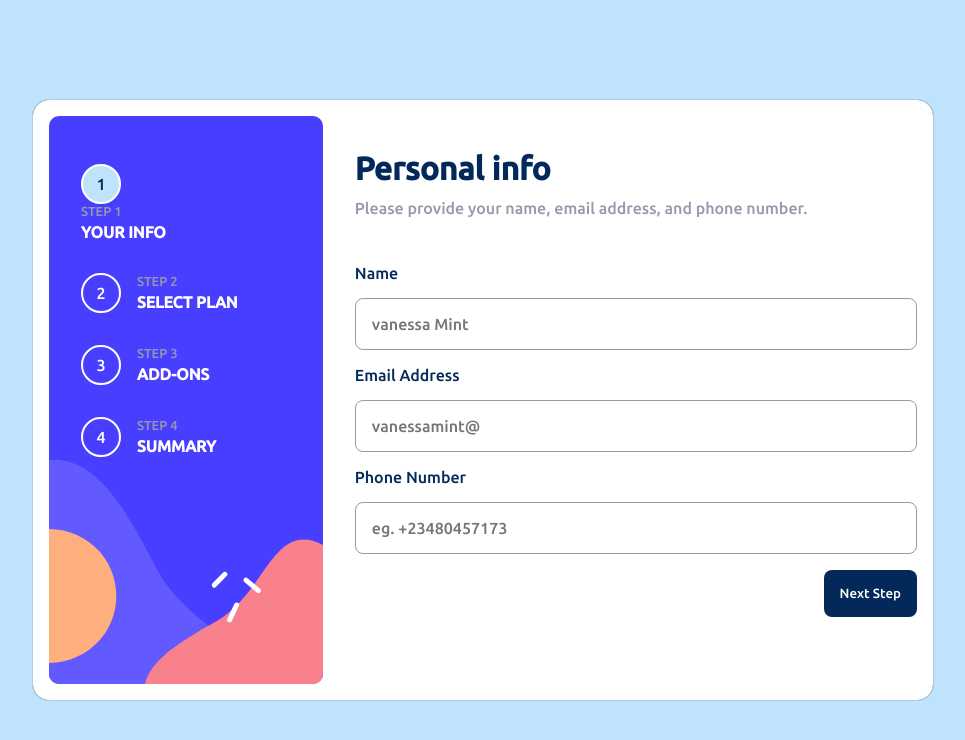
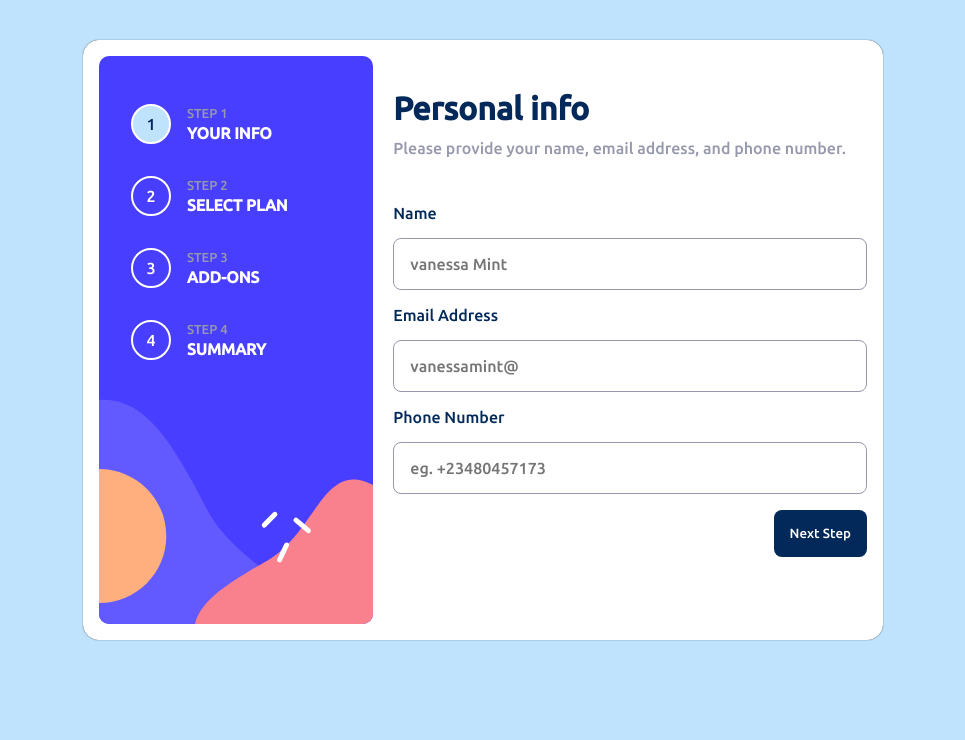
Before and after one commit to Kaddesh/Multi-step-form, a plain HTML site: page index.html in a window 1280 px wide. Shown: the whole page, without its empty margins (157-1122 px from the left). Drawn offline with Linux system fonts and the light colour scheme.

Commit message:
fix class issue

```diff
--- a/index.html
+++ b/index.html
@@ -20,7 +20,7 @@
 
       <div class="sidebar">
 
-        <div class="active">
+        <div class="active step-div">
           <div class="circle">1</div>
           <div class="step-content">
             <span>STEP 1</span>
--- a/style.css
+++ b/style.css
@@ -24,15 +24,16 @@ body {
 	display: flex;
 	justify-content: center;
 	align-items: center;
-	min-height: 100vh;
+
 
 }
 
 .form {
-	width: 900px;
+	width: 800px;
 	background-color: hsl(0, 0%, 100%);
 	border-radius: 1rem;
 	box-shadow: 0px 0px 1px black;
+	margin: 40px 20px;
 }
 
 .form-sub {
```
